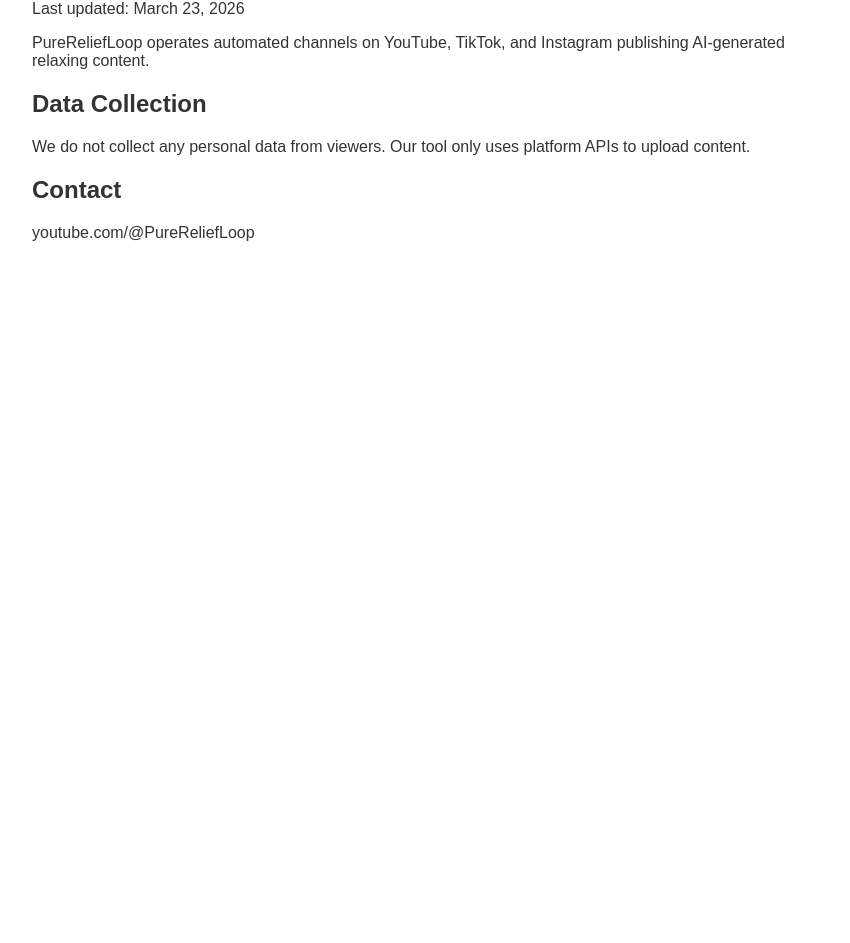
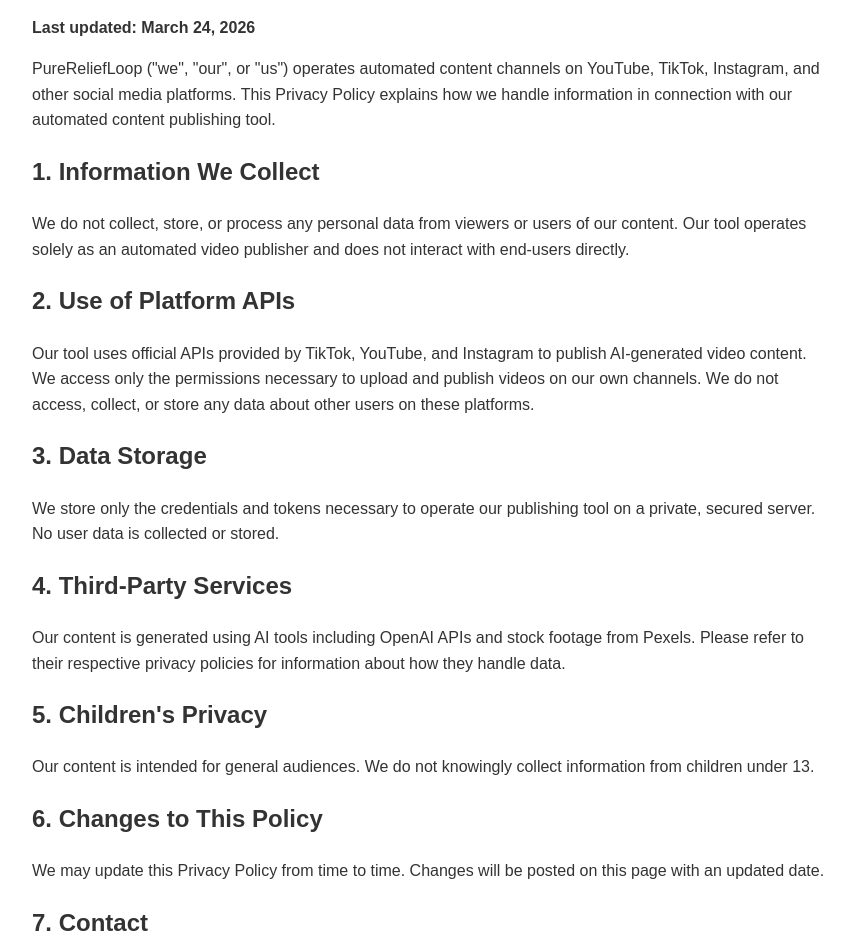
Before and after one commit to maximeoc/purereliefloop-legal, a plain HTML site: page privacy.html in a window 1280 px wide. Shown: the part 98-1041 px from the top of the page, without its empty margins (208-1058 px from the left). Before the commit the page ends 800 px from the top, so only its background shows below. Drawn offline with Linux system fonts and the light colour scheme.

Commit message:
Update privacy.html

```diff
--- a/privacy.html
+++ b/privacy.html
@@ -1,14 +1,31 @@
 <!DOCTYPE html>
 <html lang="en">
 <head><meta charset="UTF-8"><title>Privacy Policy - PureReliefLoop</title>
-<style>body{font-family:Arial,sans-serif;max-width:800px;margin:40px auto;padding:0 20px;color:#333}</style>
+<style>body{font-family:Arial,sans-serif;max-width:800px;margin:40px auto;padding:0 20px;color:#333;line-height:1.6}</style>
 </head>
 <body>
 <h1>Privacy Policy</h1>
-<p>Last updated: March 23, 2026</p>
-<p>PureReliefLoop operates automated channels on YouTube, TikTok, and Instagram publishing AI-generated relaxing content.</p>
-<h2>Data Collection</h2>
-<p>We do not collect any personal data from viewers. Our tool only uses platform APIs to upload content.</p>
-<h2>Contact</h2>
-<p>youtube.com/@PureReliefLoop</p>
+<p><strong>Last updated: March 24, 2026</strong></p>
+<p>PureReliefLoop ("we", "our", or "us") operates automated content channels on YouTube, TikTok, Instagram, and other social media platforms. This Privacy Policy explains how we handle information in connection with our automated content publishing tool.</p>
+
+<h2>1. Information We Collect</h2>
+<p>We do not collect, store, or process any personal data from viewers or users of our content. Our tool operates solely as an automated video publisher and does not interact with end-users directly.</p>
+
+<h2>2. Use of Platform APIs</h2>
+<p>Our tool uses official APIs provided by TikTok, YouTube, and Instagram to publish AI-generated video content. We access only the permissions necessary to upload and publish videos on our own channels. We do not access, collect, or store any data about other users on these platforms.</p>
+
+<h2>3. Data Storage</h2>
+<p>We store only the credentials and tokens necessary to operate our publishing tool on a private, secured server. No user data is collected or stored.</p>
+
+<h2>4. Third-Party Services</h2>
+<p>Our content is generated using AI tools including OpenAI APIs and stock footage from Pexels. Please refer to their respective privacy policies for information about how they handle data.</p>
+
+<h2>5. Children's Privacy</h2>
+<p>Our content is intended for general audiences. We do not knowingly collect information from children under 13.</p>
+
+<h2>6. Changes to This Policy</h2>
+<p>We may update this Privacy Policy from time to time. Changes will be posted on this page with an updated date.</p>
+
+<h2>7. Contact</h2>
+<p>If you have any questions about this Privacy Policy, please contact us via our YouTube channel: <a href="https://youtube.com/@PureReliefLoop">youtube.com/@PureReliefLoop</a></p>
 </body></html>
```
